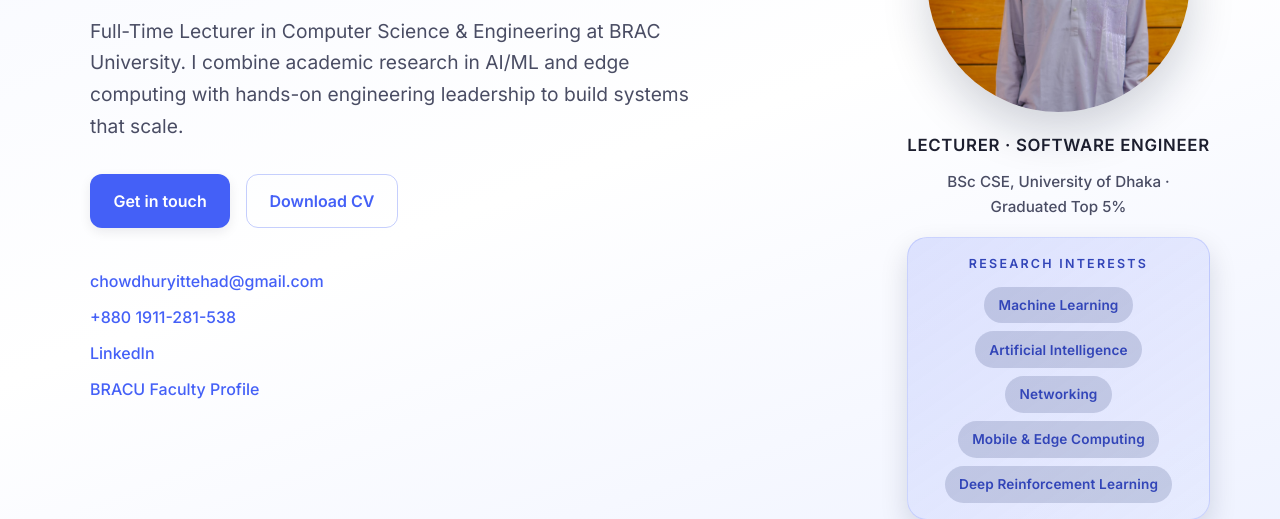
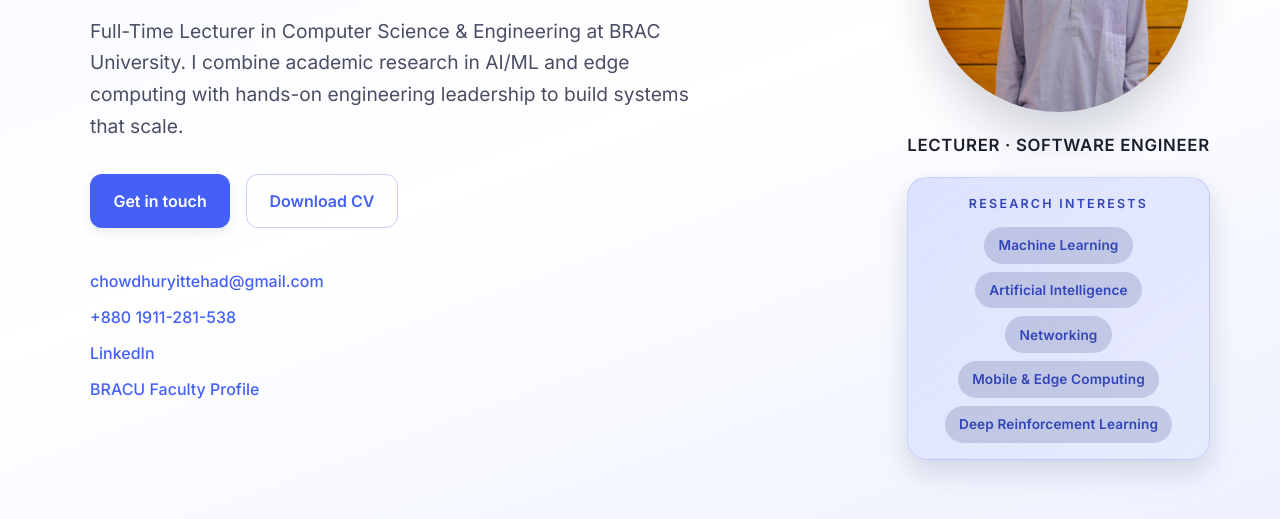
Before and after one commit to KrabbyKrabby/KrabbyKrabby.github.io, a plain HTML site: page index.html in a window 1280 px wide. Shown: the part 320-839 px from the top of the page. Drawn offline with Linux system fonts and the light colour scheme.

Commit message:
Remove degree badge from hero

```diff
--- a/assets/css/style.css
+++ b/assets/css/style.css
@@ -222,13 +222,6 @@ img {
   text-transform: uppercase;
   color: var(--color-text);
   white-space: nowrap;
-}
-
-.hero__note {
-  margin: 0;
-  font-size: 0.95rem;
-  font-weight: 500;
-  color: var(--color-text-soft);
 }
 
 .hero__interests-heading {
--- a/index.html
+++ b/index.html
@@ -101,7 +101,6 @@
             </figure>
             <div class="hero__info">
               <p class="hero__title">Lecturer · Software Engineer</p>
-              <p class="hero__note">BSc CSE, University of Dhaka · Graduated Top 5%</p>
               <div class="hero__interests-block" aria-labelledby="hero-interests-heading">
                 <p id="hero-interests-heading" class="hero__interests-heading">Research interests</p>
                 <ul class="hero__interests">
```
